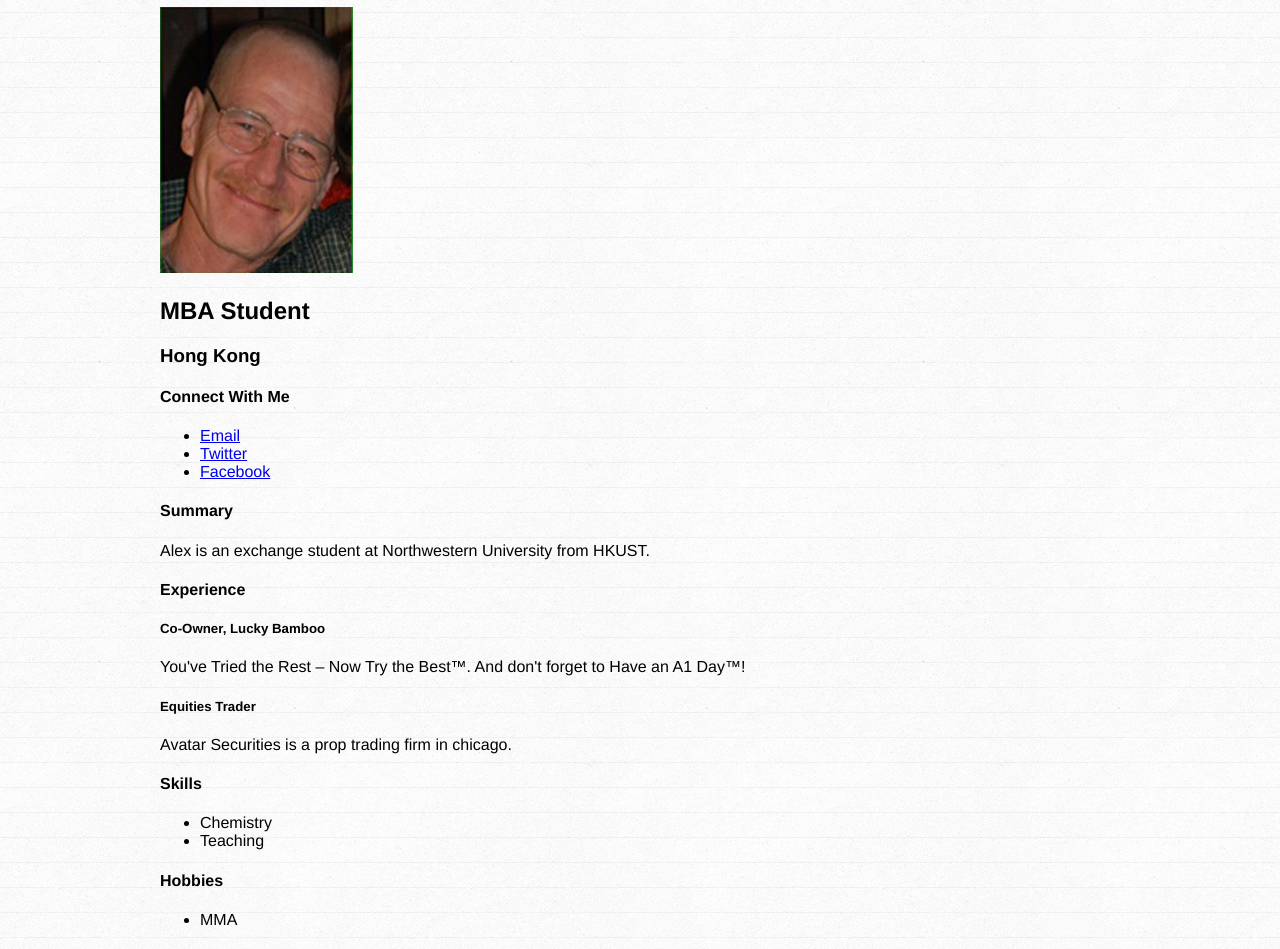
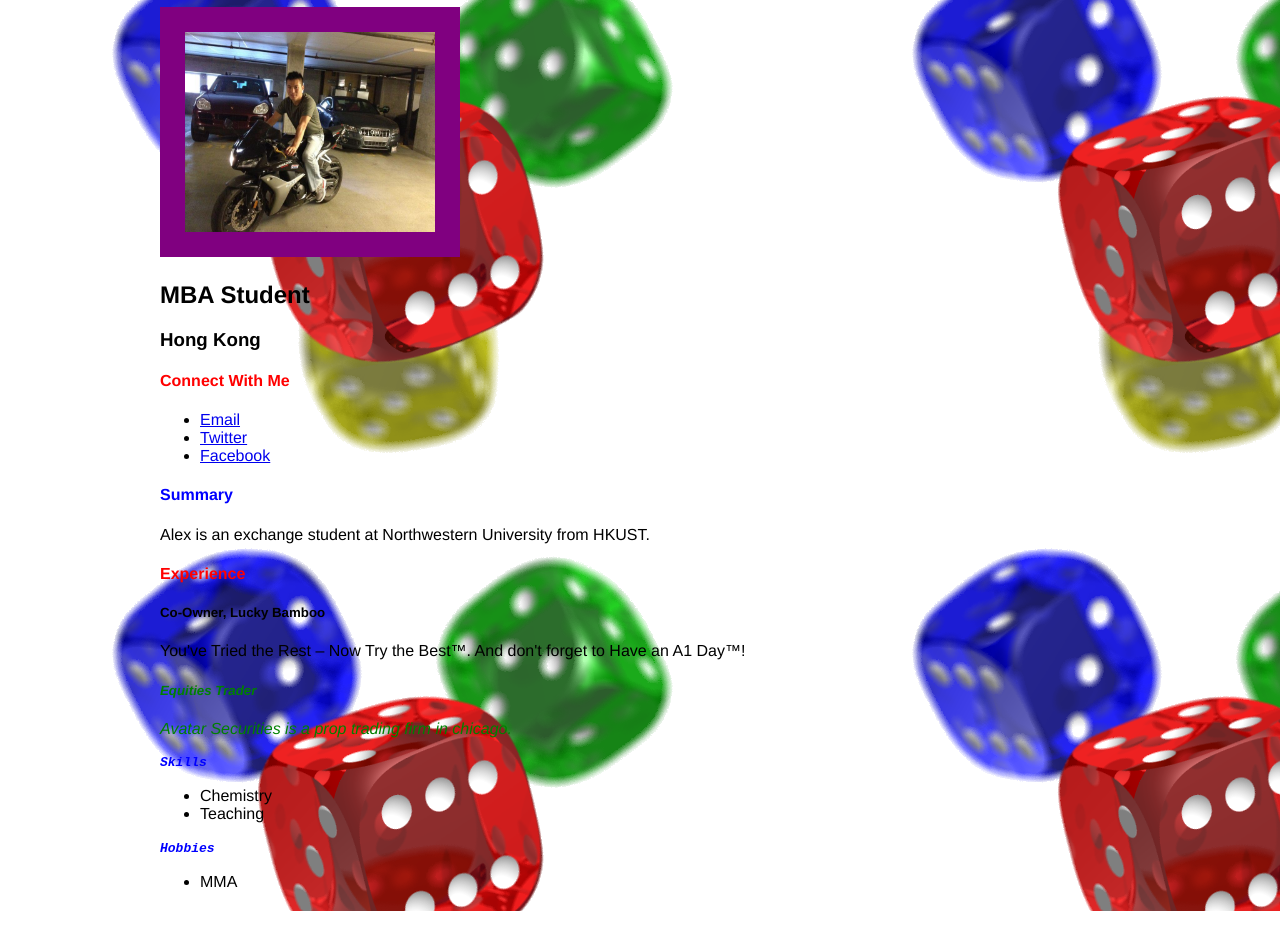
Before and after one commit to klc9387/klc9387.github.io, a plain HTML site: page index.html in a window 1280 px wide. Shown: the part 73-1022 px from the top of the page. After the commit the page ends 984 px from the top, so only its background shows below. Drawn offline with nearby package versions, Linux system fonts and the light colour scheme.

Commit message:
made it look awesome

```diff
--- a/index.html
+++ b/index.html
@@ -1,7 +1,7 @@
 <!DOCTYPE html>
 <html>
 <head>
-  <title>Walter White, Chemist</title>
+  <title>Alex Chan, MBA</title>
   <meta charset="UTF-8">
   <link rel="stylesheet" type="text/css" href="style.css">
   <script src="http://ajax.googleapis.com/ajax/libs/jquery/2.1.4/jquery.min.js"></script>
@@ -10,7 +10,7 @@
   <div id="wrapper">
     <h1><strong>Alex Chan</strong></h1>
     <p>
-      <img src="walter.jpg">
+      <img src ="bike.jpg" id="bike">
     </p>
     <h2>MBA Student</h2>
     <h3>Hong Kong</h3>
@@ -23,31 +23,31 @@
       </ul>
     </div>
     <div>
-      <h4>Summary</h4>
+      <h4 id="summary">Summary</h4>
       <p>
         Alex is an exchange student at Northwestern University from HKUST.
       </p>
     </div>
     <div>
-      <h4>Experience</h4>
+      <h4 id="experience">Experience</h4>
       <div>
         <h5>Co-Owner, Lucky Bamboo</h5>
         <p>You've Tried the Rest – Now Try the Best™. And don't forget to Have an A1 Day™!</p>
       </div>
       <div>
-        <h5>Equities Trader</h5>
-        <p>Avatar Securities is a prop trading firm in chicago.</p>
+        <h5 class="test">Equities Trader</h5>
+        <p class="test">Avatar Securities is a prop trading firm in chicago.</p>
       </div>
     </div>
     <div>
-      <h4>Skills</h4>
+      <h4 class="unicorn">Skills</h4>
       <ul>
         <li>Chemistry</li>
         <li>Teaching</li>
       </ul>
     </div>
     <div>
-      <h4>Hobbies</h4>
+      <h4 class="unicorn">Hobbies</h4>
       <ul>
         <li>MMA</li>
       </ul>
--- a/style.css
+++ b/style.css
@@ -1,9 +1,33 @@
 body {
   font-family: 'helvetica neue', arial, sans-serif;
   font-weight: 300;
-  background: url(linedpaper.png) repeat;
+  background: url(dice.png) repeat;
 }
 #wrapper {
   width: 960px;
   margin: 20px auto;
 }
+/*short cut for comments is ctrl or commend slash*/
+h1{
+	color: red;
+}
+h4{
+	color: red;
+}
+#summary {
+	color: blue
+}
+/*class with .*/
+.unicorn {
+	color: blue; font-style: oblique; font-family: monospace;
+}
+#experience{
+	big
+}
+#bike {
+	width: 250px; height: 200px; border: 25px solid purple;
+}
+/*class can be named anything*/
+.test{
+	color: green; font-style: italic;
+}
```
Also changed, not shown: bike.jpg (added), dice.png (renamed from PNG_transparency_demonstration_1.png).
